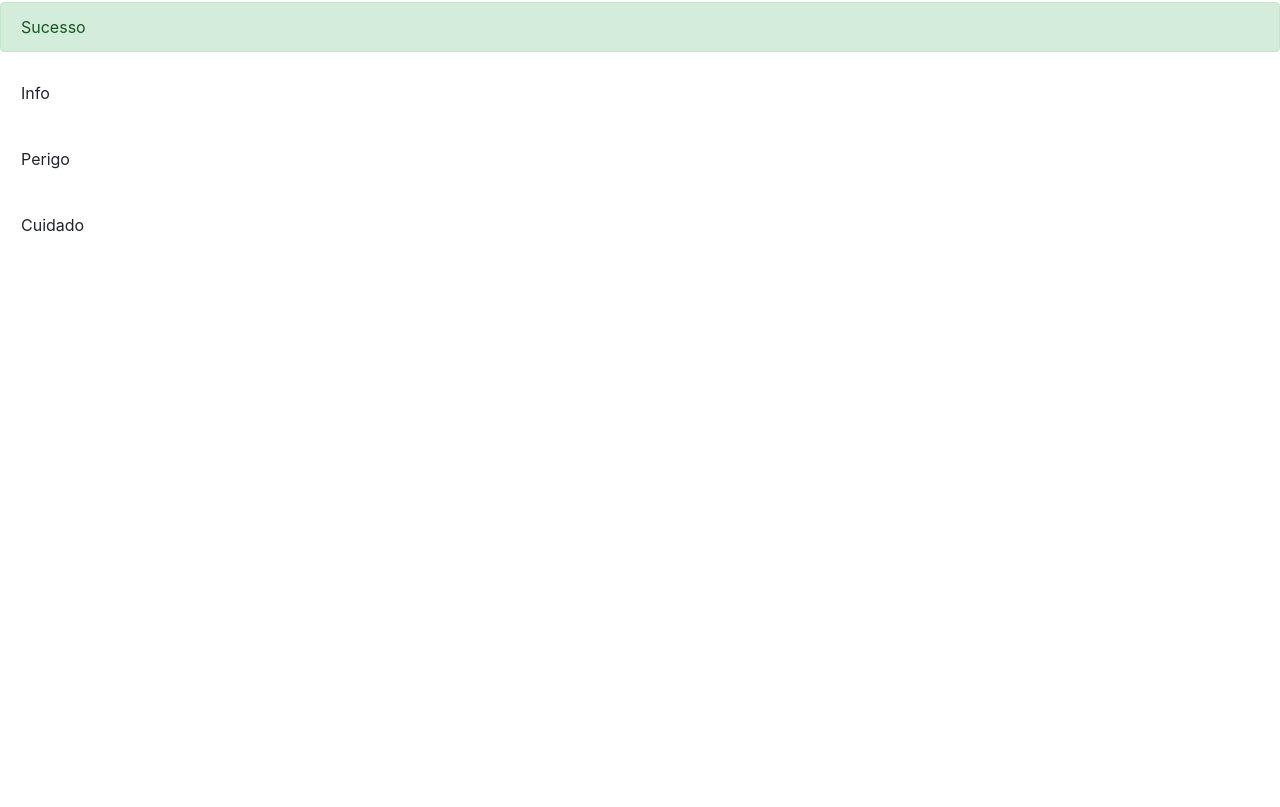
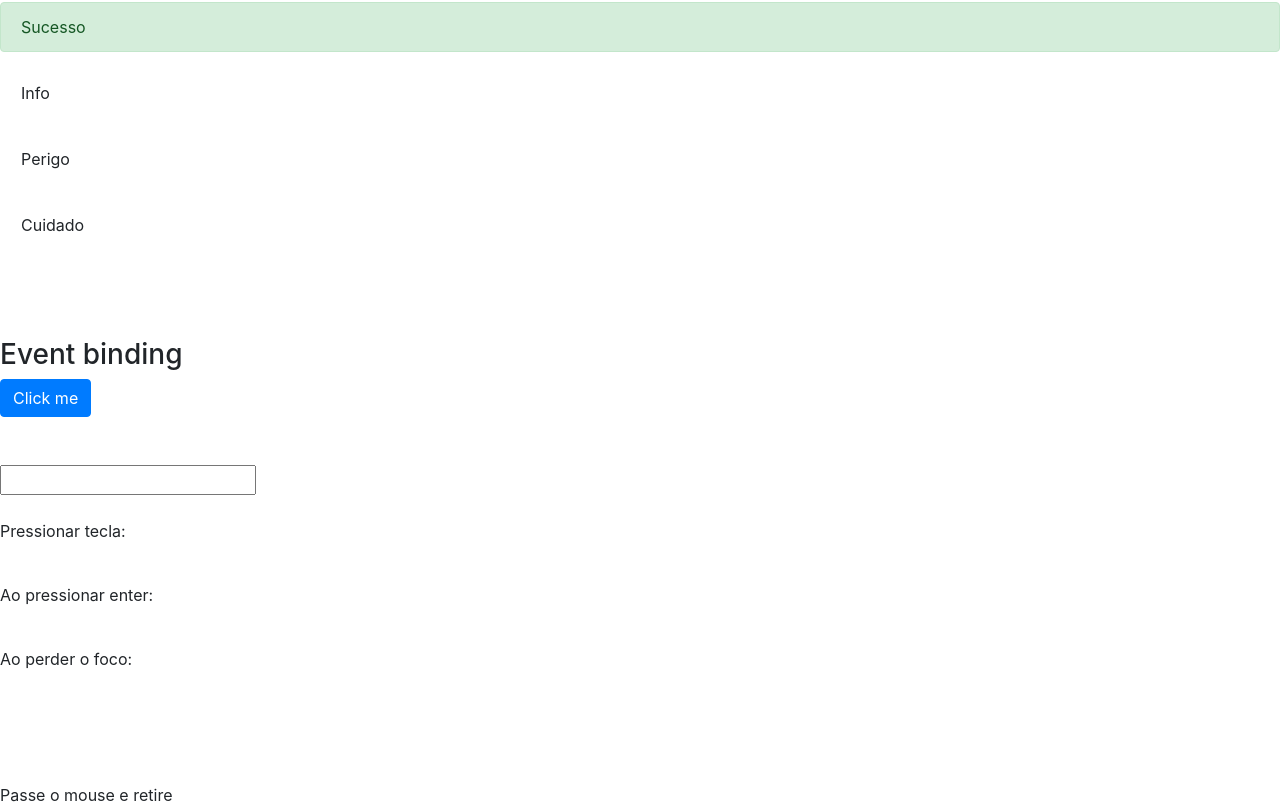
Before and after one commit to Eschechola/Angular-Content, an Angular app in the folder data-binding/: page / in a window 1280 px wide. Shown: the part 757-1564 px from the top of the page. Before the commit the page ends 1095 px from the top, so only its background shows below. Built offline with nearby package versions, Linux system fonts and the light colour scheme.

Commit message:
Aula 11 - Event Binding

```diff
--- a/data-binding/src/app/data-binding/data-binding.component.html
+++ b/data-binding/src/app/data-binding/data-binding.component.html
@@ -77,3 +77,43 @@
 
     </article>
 </section>
+
+
+<section>
+    <article>
+        <h3>Event binding</h3>
+
+        <div>
+            <button class="btn btn-primary" (click)="botaoClicado()" >Click me</button>
+            <br>
+        </div>
+
+        <br><br>
+
+        <!--PASSA O QUE FOI DIGITADO NO INPUT PARA O MÉTODO-->
+        <!--PODE SER USADO EVENT TARGET OU TRANSFORMAR O INPUT NUMA VARIAVEL-->
+        <input type="text"
+            #campoInput
+            (keyup)="onKeyUp($event)"
+            (keyp.enter)="salvarValor(campoInput.value)"
+            (blur)="salvarBlur(campoInput.value)">
+
+        <br><br>
+
+        <p>Pressionar tecla: {{ valorAtual }}</p>
+        <br>
+        <p>Ao pressionar enter: {{ valorSalvo }}</p>
+        <br>
+        <p>Ao perder o foco: {{ valorBlur }}</p>
+
+        <br><br>
+        <br><br>
+
+        <span
+            (mouseover)="onMouseOver()"
+            (mouseout)="onMouseOut()">
+            Passe o mouse e retire
+        </span>
+
+    </article>
+</section>
--- a/data-binding/src/app/data-binding/data-binding.component.ts
+++ b/data-binding/src/app/data-binding/data-binding.component.ts
@@ -27,6 +27,49 @@ export class DataBindingComponent implements OnInit {
   urlImagem: string = 'https://scontent.fcgh12-1.fna.fbcdn.net/v/t1.0-9/p720x720/57311501_323213241698452_8222770121471426560_o.jpg?_nc_cat=102&_nc_ohc=_uz2VyN4gfkAX8av577&_nc_ht=scontent.fcgh12-1.fna&_nc_tp=1002&oh=2f6ce626521d6ba88f1a29e1f6d69593&oe=5EA97ABE'
 
 
+  /* EVENT BINDING */
+  botaoClicado(){
+    alert('Clicado')
+  }
+
+  valorAtual: string = "";
+
+  onKeyUp(evento: KeyboardEvent){
+    this.valorAtual = (<HTMLInputElement>evento.target).value;
+
+  }
+
+  // OU PODE TER O INTELI SENSE DO EVENTO
+
+
+
+  onKeyUp2(evento){
+    alert(evento.target.value);
+  }
+
+
+  valorSalvo: string = "";
+
+  salvarValor(valor){
+    this.valorSalvo = valor;
+  }
+
+
+  valorBlur: string = "";
+
+  salvarBlur(valor){
+    this.valorBlur = valor;
+  }
+
+
+  onMouseOver(){
+    alert('Mouse em cima');
+  }
+
+  onMouseOut(){
+    alert('Mouse removido');
+  }
+
   constructor() { }
 
   ngOnInit() {
```
